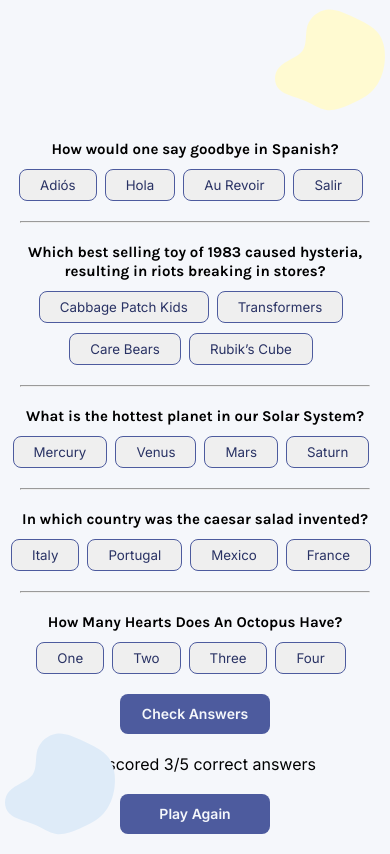
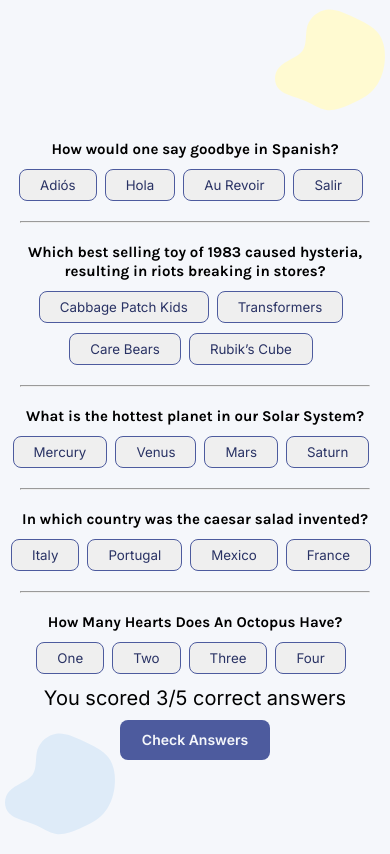
Before and after one commit to cybulskikacper/Quizzical, a React (Vite) app: page / in a window 390 px wide. Built offline with nearby package versions, Linux system fonts and the light colour scheme.

Commit message:
mobile design finished

```diff
--- a/src/Menu.jsx
+++ b/src/Menu.jsx
@@ -38,13 +38,11 @@ export default function Menu() {
 						<button className="answer">Two</button>
 						<button className="answer">Three</button>
 						<button className="answer">Four</button>
-						<button className="check-answer">Check Answers</button>
 
-						<div className="end-of-game">
-							<span className="final-result">
-								You scored 3/5 correct answers <button className="play-again">Play Again</button>
-							</span>
-						</div>
+						<span className="final-result">
+						You scored 3/5 correct answers
+							<button className="check-answer">Check Answers </button>
+						</span>
 					</div>
 
 					<div className="blobs">
--- a/src/index.css
+++ b/src/index.css
@@ -101,7 +101,7 @@ header {
 	display: grid;
 	align-items: center;
 	justify-content: center;
-	margin-top: 60px;
+	margin-top: 40px;
 }
 
 hr {
@@ -148,12 +148,20 @@ hr {
 	cursor: pointer;
 	line-height: 20px;
 	list-style: none;
-	margin: 0;
 	outline: none;
-	padding: 10px 16px;
+	/* padding: 8px 16px; */
 	text-align: center;
 	text-decoration: none;
-	margin: 20px;
+	margin: 10px;
+}
+
+.final-result {
+	display: inline-block;
+	white-space: nowrap;
+	text-wrap: wrap;
+	margin-top: 12px;
+	font-size: 20px;
+	text-align: center;
 }
 
 .answer:focus {
@@ -173,30 +181,6 @@ hr {
 	right: 0;
 	width: 70px;
 	height: 50px;
-}
-
-.play-again {
-	display: inline-block;
-	font-family: 'Inter', sans-serif;
-	font-size: 14px;
-	font-weight: 600;
-	background-color: #4d5b9e;
-	color: #f5f7fb;
-	border-radius: 8px;
-	border: 0.8px solid #4d5b9e;
-	width: 150px;
-	height: 40px;
-	border-style: none;
-	box-sizing: border-box;
-	cursor: pointer;
-	line-height: 20px;
-	list-style: none;
-	margin: 0;
-	outline: none;
-	padding: 10px 16px;
-	text-align: center;
-	text-decoration: none;
-	margin: 20px;
 }
 
 /* MEDIA QUERIES */
```
